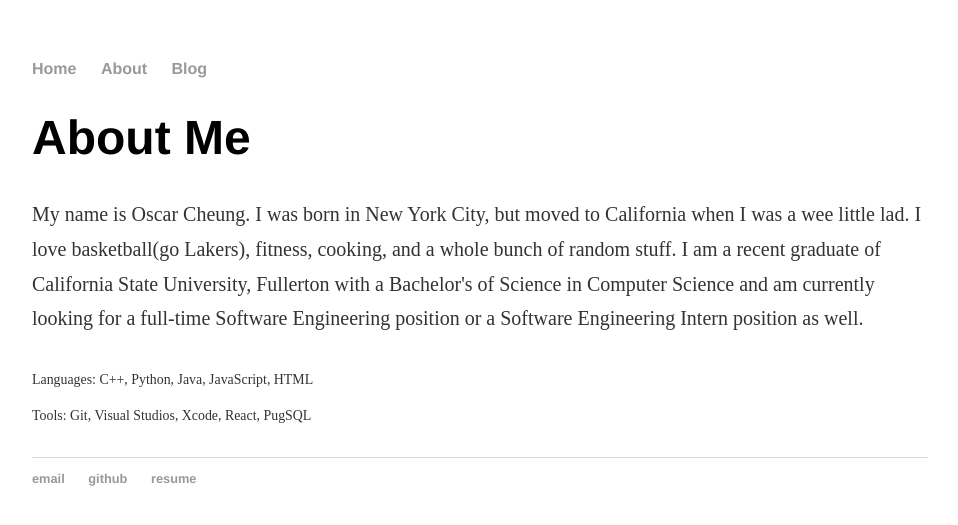
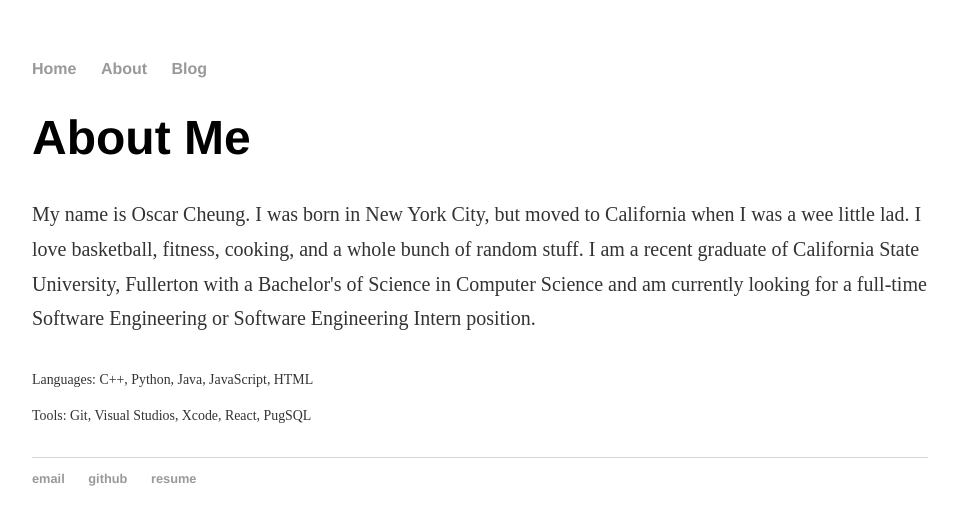
Before and after one commit to Ahhsca/webby, a Jekyll site: the page built from about/index.html, in a window 1280 px wide. Shown: the top 525 px of the page, without its empty margins (160-1118 px from the left). Built offline with Jekyll 4.4.1, drawn with Linux system fonts in a browser that asks for light colours.

Commit message:
update about

```diff
--- a/about/index.html
+++ b/about/index.html
@@ -4,7 +4,7 @@
 ---
 <div class="about">
   <h1>About Me</h1>
-  <p><small> My name is Oscar Cheung. I was born in New York City, but moved to California when I was a wee little lad. I love basketball(go Lakers), fitness, cooking, and a whole bunch of random stuff. I am a recent graduate of California State University, Fullerton with a Bachelor's of Science in Computer Science and am currently looking for a full-time Software Engineering position or a Software Engineering Intern position as well.</small></p>
+  <p><small> My name is Oscar Cheung. I was born in New York City, but moved to California when I was a wee little lad. I love basketball, fitness, cooking, and a whole bunch of random stuff. I am a recent graduate of California State University, Fullerton with a Bachelor's of Science in Computer Science and am currently looking for a full-time Software Engineering or Software Engineering Intern position.</small></p>
   <p><small><small><small> Languages: C++, Python, Java, JavaScript, HTML </br>
 	   Tools: Git, Visual Studios, Xcode, React, PugSQL </small></small></small></p>
 </div>
```
